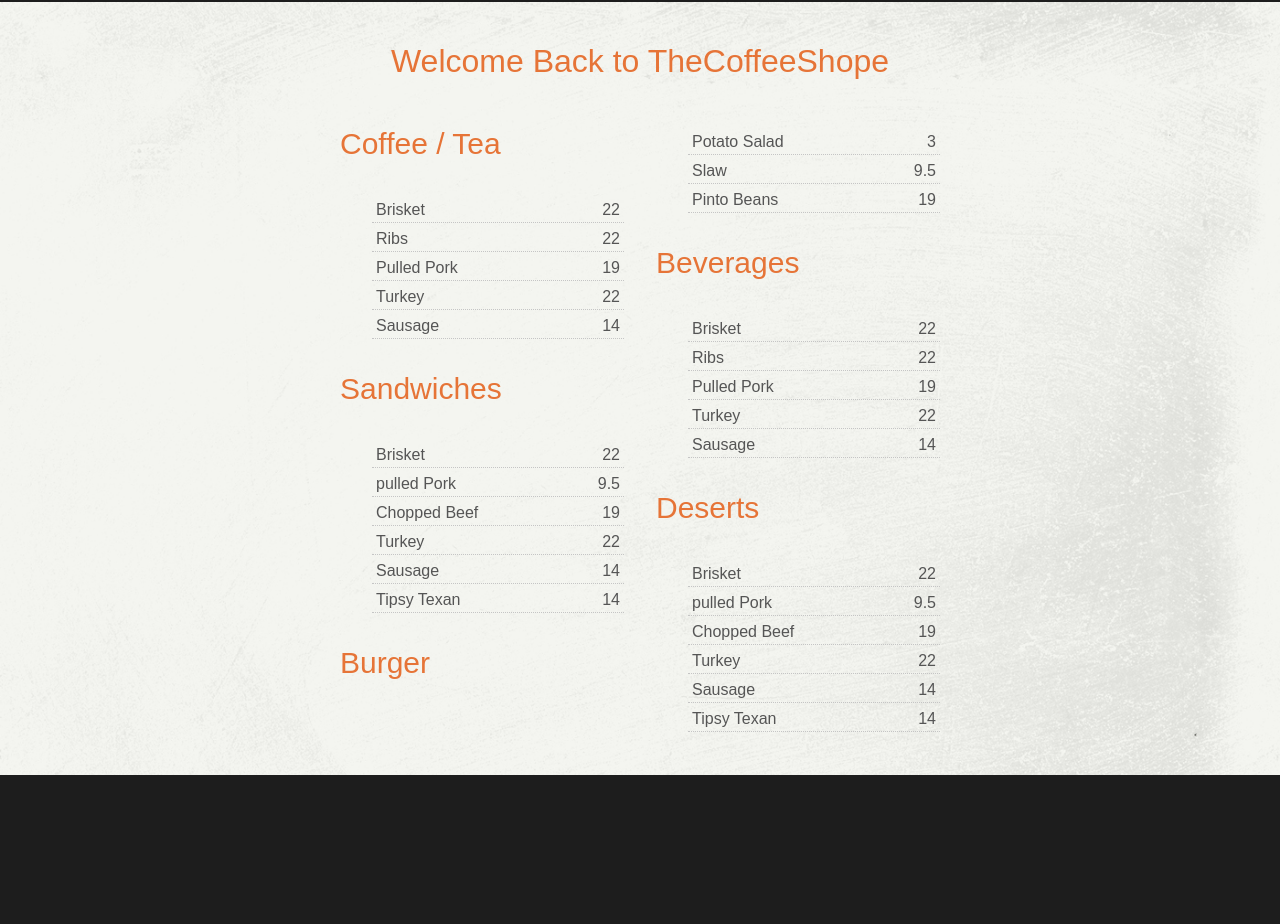
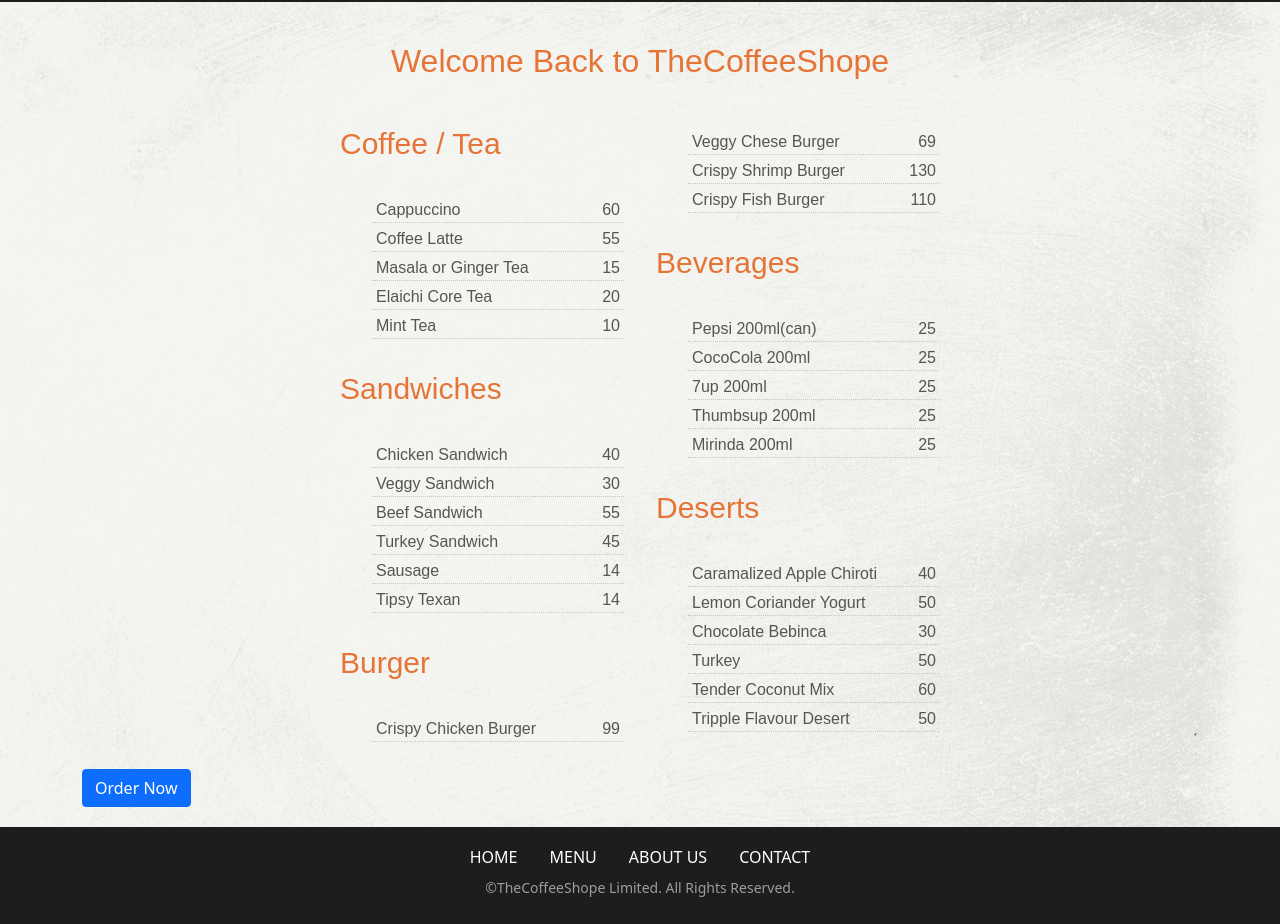
Before and after one commit to niyasmnassar/thecoffeeshope, a React (Create React App) app: page /Menu in a window 1280 px wide. Shown: the part 115-1039 px from the top of the page. Before the commit the page ends 890 px from the top, so only its background shows below. Built offline with nearby package versions, Linux system fonts and the light colour scheme.

Commit message:
footer pages updated

```diff
--- a/public/index.html
+++ b/public/index.html
@@ -3,7 +3,7 @@
   <head>
     <meta charset="utf-8" />
     <link rel="icon" href="%PUBLIC_URL%/favicon.ico" />
-    <meta name="viewport" content="width=device-width, initial-scale=1" />
+    <meta name="viewport" content="width=device-width, initial-scale=1.0, shrink-to-fit=no">
     <meta name="theme-color" content="#000000" />
     <meta
       name="description"
--- a/src/App.js
+++ b/src/App.js
@@ -2,6 +2,8 @@
 import Cart from "./Components/Cart";
 import Menu from "./Components/Menu";
 import About from "./Components/About";
+import Contact from "./Components/Contact";
+import Footer from "./Components/Footer";
 import { Header } from "./Components/Header";
 import ProductList from "./Components/ProductList";
 
@@ -15,8 +17,10 @@
           <Route path="/cart" element={<Cart/>}/>
           <Route path="/About" element={<About/>}/>
           <Route path="/Menu" element={<Menu/>}/>
+          <Route path="/Contact" element={<Contact/>}/>
         </Routes>
       </div>
+      <Footer/>
     </BrowserRouter>
   );
 }
--- /dev/null
+++ b/src/Components/Contact.js
@@ -0,0 +1,28 @@
+import React from "react";
+
+function Contact() {
+  return (
+    <div className="base-bg h-70 contact">
+      <div className="container h-100">
+        <div className="row h-100">
+          <div className="col-md-6 d-flex flex-column justify-content-center align-items-center">
+          <div className="br-box">
+              <h2>Locate Us</h2>
+            <p className="text-center">TheCoffeeShope Company Limited<br />368 – 369 Sultanpur MG Road,<br />New
+            Delhi -110030 , India</p>.
+            </div>
+          </div>
+          <div className="col-md-6 d-flex flex-column justify-content-center align-items-center">
+              <div className="br-box">
+              <h2>Keep in Touch with Us</h2>
+              <p className="text-center"><em>Let's SPREAD GOODNESS TOGETHER</em></p>
+              <p className="text-center">Email ID : information@thecoffeeshope.co.in<br /> Call Us : <a href="tel:1800 233 433">1800 233 433</a></p>
+              </div>
+           </div>
+        </div>
+      </div>
+    </div>
+  );
+}
+
+export default Contact;
--- /dev/null
+++ b/src/Components/Footer.js
@@ -0,0 +1,35 @@
+import React from 'react'
+import { Nav } from 'react-bootstrap'
+
+function Footer() {
+  return (
+    <div>
+        <footer className='d-flex justify-content-center flex-column align-items-center'>
+        <Nav
+  activeKey="/home"
+  onSelect={(selectedKey) => alert(`selected ${selectedKey}`)}
+>
+  <Nav.Item>
+    <Nav.Link href="/">Home</Nav.Link>
+  </Nav.Item>
+  <Nav.Item>
+    <Nav.Link href="/Menu" eventKey="Menu">Menu</Nav.Link>
+  </Nav.Item>
+  <Nav.Item>
+    <Nav.Link href="/About" eventKey="About">About Us</Nav.Link>
+  </Nav.Item>
+  <Nav.Item>
+    <Nav.Link  href="/Contact" eventKey="Contact">Contact</Nav.Link>
+  </Nav.Item>
+</Nav>
+<div className="row">
+    <div className="col-md-12">
+        <p className='copy'>©TheCoffeeShope Limited. All Rights Reserved.</p>
+    </div>
+</div>
+</footer>
+    </div>
+  )
+}
+
+export default Footer
--- a/src/Components/Menu.js
+++ b/src/Components/Menu.js
@@ -1,4 +1,6 @@
+import { Button } from "react-bootstrap";
 import React from "react";
+import { Link } from "react-router-dom";
 
 function Menu() {
   return (
@@ -13,20 +15,20 @@
               <div className="list">
                 <h2 className="list-title">Coffee / Tea</h2>
                 <ul>
-                  <li className="item"><span className="name">Brisket</span>
-                    <span className="price">22</span>
+                  <li className="item"><span className="name">Cappuccino</span>
+                    <span className="price">60</span>
                   </li>
-                  <li className="item"><span className="name">Ribs</span>
-                    <span className="price">22</span>
+                  <li className="item"><span className="name">Coffee Latte</span>
+                    <span className="price">55</span>
                   </li>
-                  <li className="item"><span className="name">Pulled Pork</span>
-                    <span className="price">19</span>
+                  <li className="item"><span className="name">Masala or Ginger Tea</span>
+                    <span className="price">15</span>
                   </li>
-                  <li className="item"><span className="name">Turkey</span>
-                    <span className="price">22</span>
+                  <li className="item"><span className="name">Elaichi Core Tea</span>
+                    <span className="price">20</span>
                   </li>
-                  <li className="item"><span className="name">Sausage</span>
-                    <span className="price">14</span>
+                  <li className="item"><span className="name">Mint Tea</span>
+                    <span className="price">10</span>
                   </li>
                 </ul>
               </div>
@@ -34,17 +36,17 @@
               <div className="list">
                 <h2 className="list-title">Sandwiches</h2>
                 <ul>
-                  <li className="item"><span className="name">Brisket</span>
-                    <span className="price">22</span>
+                  <li className="item"><span className="name">Chicken Sandwich</span>
+                    <span className="price">40</span>
                   </li>
-                  <li className="item"><span className="name">pulled Pork</span>
-                    <span className="price">9.5</span>
+                  <li className="item"><span className="name">Veggy Sandwich</span>
+                    <span className="price">30</span>
                   </li>
-                  <li className="item"><span className="name">Chopped Beef</span>
-                    <span className="price">19</span>
+                  <li className="item"><span className="name">Beef Sandwich</span>
+                    <span className="price">55</span>
                   </li>
-                  <li className="item"><span className="name">Turkey</span>
-                    <span className="price">22</span>
+                  <li className="item"><span className="name">Turkey Sandwich</span>
+                    <span className="price">45</span>
                   </li>
                   <li className="item"><span className="name">Sausage</span>
                     <span className="price">14</span>
@@ -58,34 +60,37 @@
               <div className="list">
                 <h2 className="list-title">Burger</h2>
                 <ul>
-                  <li className="item"><span className="name">Potato Salad</span>
-                    <span className="price">3</span>
+                  <li className="item"><span className="name">Crispy Chicken Burger</span>
+                    <span className="price">99</span>
                   </li>
-                  <li className="item"><span className="name">Slaw</span>
-                    <span className="price">9.5</span>
+                  <li className="item"><span className="name">Veggy Chese Burger </span>
+                    <span className="price">69</span>
                   </li>
-                  <li className="item"><span className="name">Pinto Beans</span>
-                    <span className="price">19</span>
+                  <li className="item"><span className="name">Crispy Shrimp Burger</span>
+                    <span className="price">130</span>
+                  </li>
+                  <li className="item"><span className="name">Crispy Fish Burger</span>
+                    <span className="price">110</span>
                   </li>
                 </ul>
               </div>
               <div className="list">
                 <h2 className="list-title">Beverages</h2>
                 <ul>
-                  <li className="item"><span className="name">Brisket</span>
-                    <span className="price">22</span>
+                  <li className="item"><span className="name">Pepsi 200ml(can)</span>
+                    <span className="price">25</span>
                   </li>
-                  <li className="item"><span className="name">Ribs</span>
-                    <span className="price">22</span>
+                  <li className="item"><span className="name">CocoCola 200ml</span>
+                    <span className="price">25</span>
                   </li>
-                  <li className="item"><span className="name">Pulled Pork</span>
-                    <span className="price">19</span>
+                  <li className="item"><span className="name">7up 200ml</span>
+                    <span className="price">25</span>
                   </li>
-                  <li className="item"><span className="name">Turkey</span>
-                    <span className="price">22</span>
+                  <li className="item"><span className="name">Thumbsup 200ml</span>
+                    <span className="price">25</span>
                   </li>
-                  <li className="item"><span className="name">Sausage</span>
-                    <span className="price">14</span>
+                  <li className="item"><span className="name">Mirinda 200ml</span>
+                    <span className="price">25</span>
                   </li>
                 </ul>
               </div>
@@ -93,29 +98,31 @@
               <div className="list">
                 <h2 className="list-title">Deserts</h2>
                 <ul>
-                  <li className="item"><span className="name">Brisket</span>
-                    <span className="price">22</span>
+                  <li className="item"><span className="name">Caramalized Apple Chiroti</span>
+                    <span className="price">40</span>
                   </li>
-                  <li className="item"><span className="name">pulled Pork</span>
-                    <span className="price">9.5</span>
+                  <li className="item"><span className="name">Lemon Coriander Yogurt</span>
+                    <span className="price">50</span>
                   </li>
-                  <li className="item"><span className="name">Chopped Beef</span>
-                    <span className="price">19</span>
+                  <li className="item"><span className="name">Chocolate Bebinca</span>
+                    <span className="price">30</span>
                   </li>
                   <li className="item"><span className="name">Turkey</span>
-                    <span className="price">22</span>
+                    <span className="price">50</span>
                   </li>
-                  <li className="item"><span className="name">Sausage</span>
-                    <span className="price">14</span>
+                  <li className="item"><span className="name">Tender Coconut Mix</span>
+                    <span className="price">60</span>
                   </li>
-                  <li className="item"><span className="name">Tipsy Texan</span>
-                    <span className="price">14</span>
+                  <li className="item"><span className="name">Tripple Flavour Desert</span>
+                    <span className="price">50</span>
                   </li>
                 </ul>
               </div>
             </div>
             {/* menu end here */}
-
+            <Link to="/">
+                <Button className="order-now d-flex ">Order Now</Button>
+            </Link>
           </div>
         </div>
       </div>
--- a/src/index.scss
+++ b/src/index.scss
@@ -31,12 +31,48 @@
     }
   }
 }
+.h-70{
+  height: 70vh;
+}
 h2{
   &.blend-title{
     margin-bottom: 30px;
     color: #e67437;
     font-family: "Teko", sans-serif;
     margin-top: 20px;
+  }
+}
+.contact {
+  .br-box{
+    border: 1px solid #1d1d1d;
+    padding: 20px;
+    width: 100%;
+    height: 100%;
+    display: flex;
+    justify-content: center;
+    flex-direction: column;
+    text-align: center;
+  }
+  p{
+    a{
+      color: #e67437;
+    }
+  }
+}
+footer{
+  padding: 10px 0;
+  .nav-link{
+    color: #fff;
+    text-transform: uppercase;
+    &:hover{
+      color:#9d9d9d;
+    }
+  }
+  p{
+    &.copy{
+      color: #9d9d9d;
+      font-size:14px;
+    }
   }
 }
 .menu {
@@ -220,6 +256,7 @@
   background-image: url(../public/assets/trans-texture.jpg);
   background-size: cover;
   padding: 20px 10px 20px;
+  min-height:70vh;
 }
 .productlist {
   @extend .base-bg;
```
